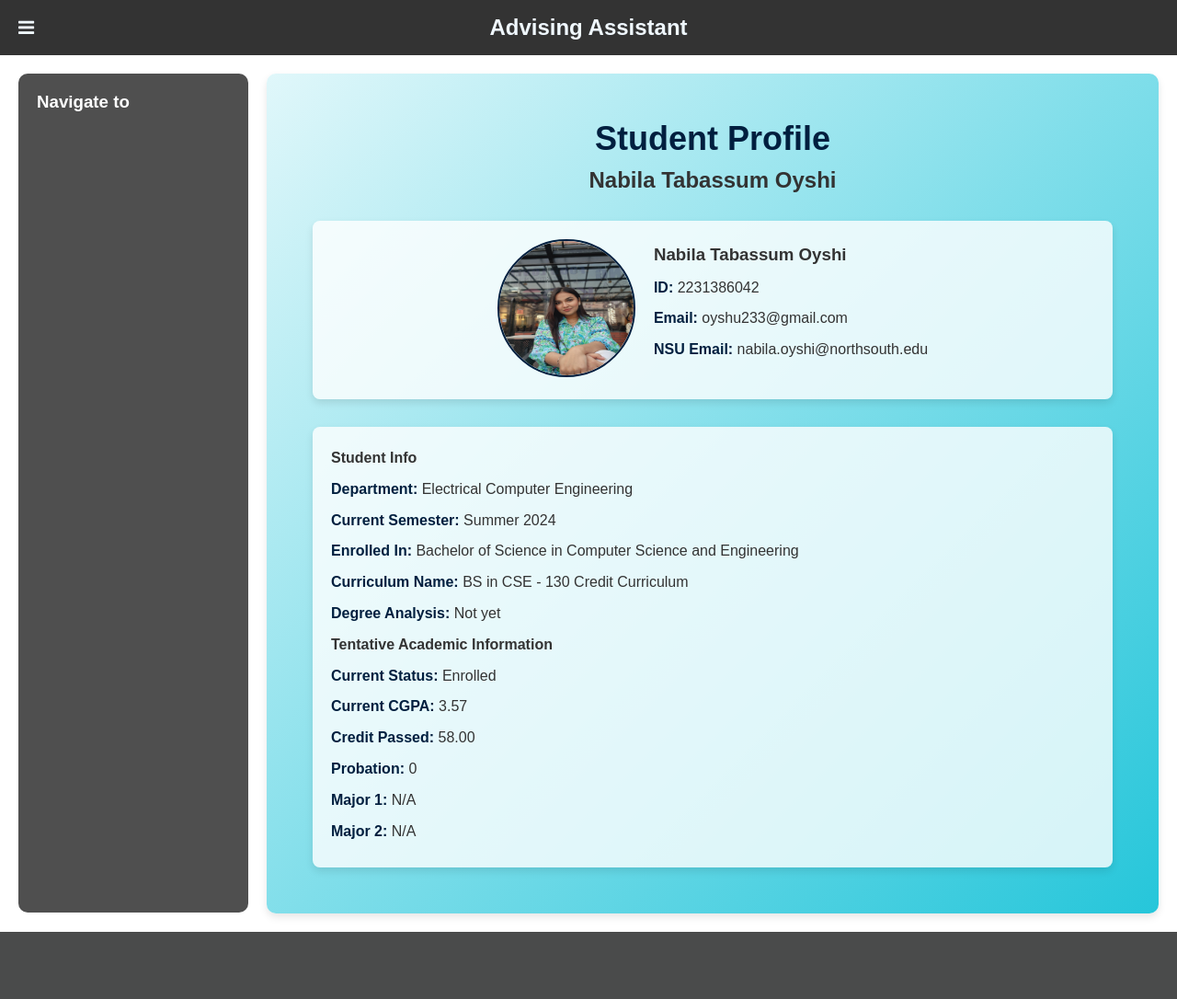
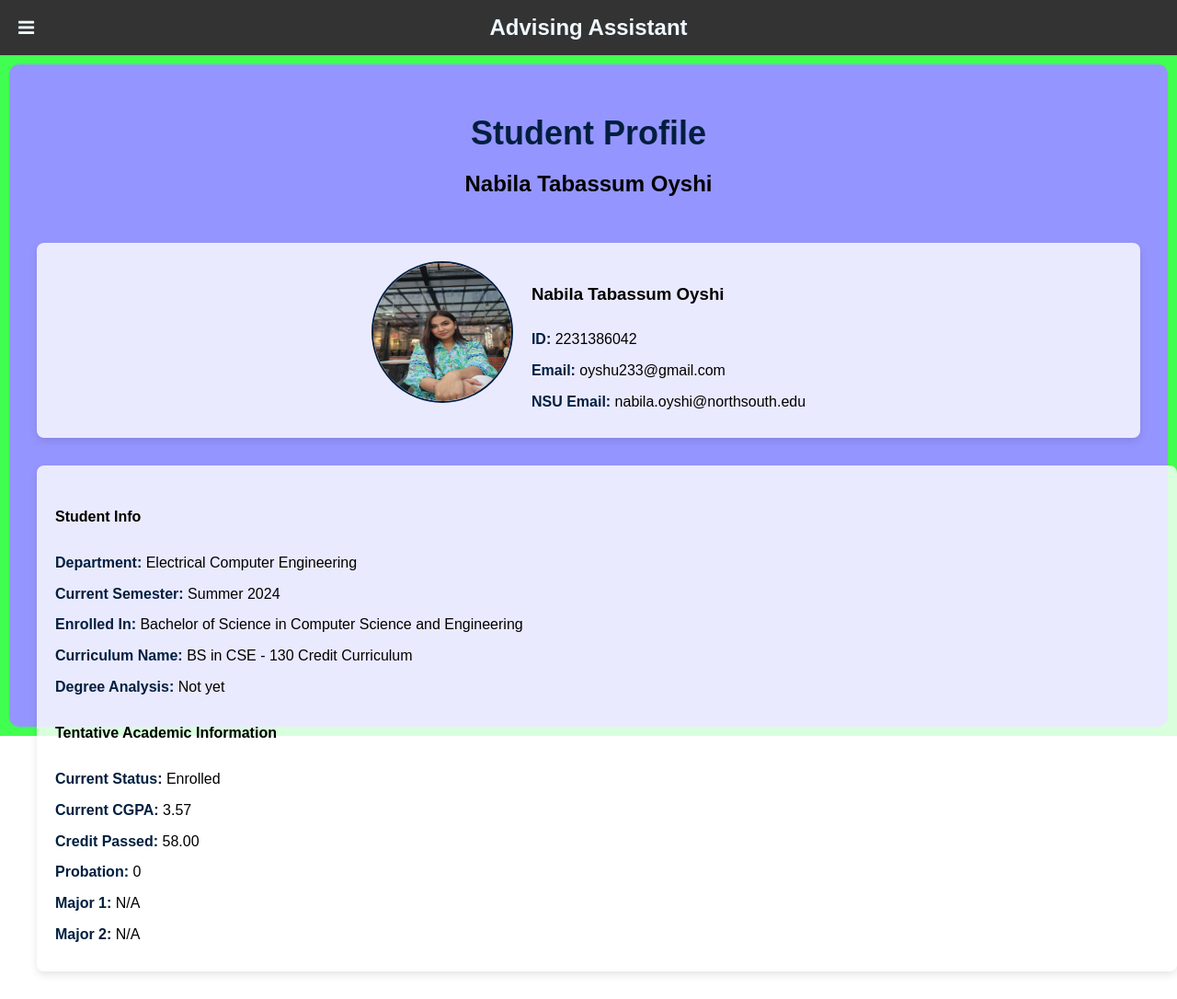
Before and after one commit to wf-rubai/CSE311_project, a PHP site: page /html/profile.html in a window 1280 px wide. Shown: the whole page at 92% size. Before the commit the page ends 1013 px from the top, so only its background shows below. Run offline with PHP 8.4, Linux system fonts and the light colour scheme.

Commit message:
for pull

```diff
--- a/html/faculty_review.php
+++ b/html/faculty_review.php
@@ -318,7 +318,7 @@
                         <label for="reviewText">Review:</label>
                         <!-- <textarea id="reviewText" rows="4"></textarea> -->
                         <?php
-                        echo readfile("WFR_editor.html");
+                        echo readfile("template/WFR_editor.html");
                         ?>
 
                         <label>Learning:</label>
--- a/html/profile.html
+++ b/html/profile.html
@@ -7,39 +7,32 @@
     <script src="../js/common.js"></script>
     <title>Member Profile</title>
     <style>
-        * {
+        /* * {
             margin: 0;
             padding: 0;
             box-sizing: border-box;
+        } */
+
+        body{
+            font-family: Arial, Helvetica, sans-serif;
+            margin: 0;
+            height: 100vh;
+        }
+        .container{
+            background-color: #41ff51;
+            height: calc(100vh - 60px);
+            display: flex;
+        }
+        .main_body{
+            background: #9595ff;
+            width: -webkit-fill-available;
+            border-radius: 10px;
+            margin: 10px;
         }
 
-        body {
-            font-family: Arial, sans-serif;
-            color: #333;
-            background-color: #f0f2f5;
-            margin: 0;
-        }
-
-        .container {
-            background-color: #ffffff;
-            min-height: calc(100vh - 60px);
-            display: flex;
-            padding: 20px;
-            gap: 20px;
-        }
-
-        .main_body {
-            background: linear-gradient(135deg, #e0f7fa, #80deea, #26c6da);
-            border-radius: 10px;
-            padding: 20px;
-            box-shadow: 0 4px 8px rgba(0, 0, 0, 0.1);
-            width: 100%;
-            transition: transform 0.3s;
-        }
-
-        .main_body:hover {
+        /* .main_body:hover {
             transform: scale(1.02);
-        }
+        } */
 
         .profile-section {
             text-align: center;
@@ -137,7 +130,7 @@
 
     <div class="container">
         <!-- Sidebar -->
-        <iframe src="template/side_bar.html" class="side_bar" id="sidebar" style="border: none; width: 250px; display: block;"></iframe>
+        <iframe src="template/side_bar.html"  class="side_bar" id="sidebar" style="border: none; width: 250px; margin: 10px 0 10px 10px; display: none;"></iframe>
 
         <!-- Main Content -->
         <div class="main_body">
```
Also changed, not shown: html/template/WFR_editor.html (renamed from html/WFR_editor.html).
